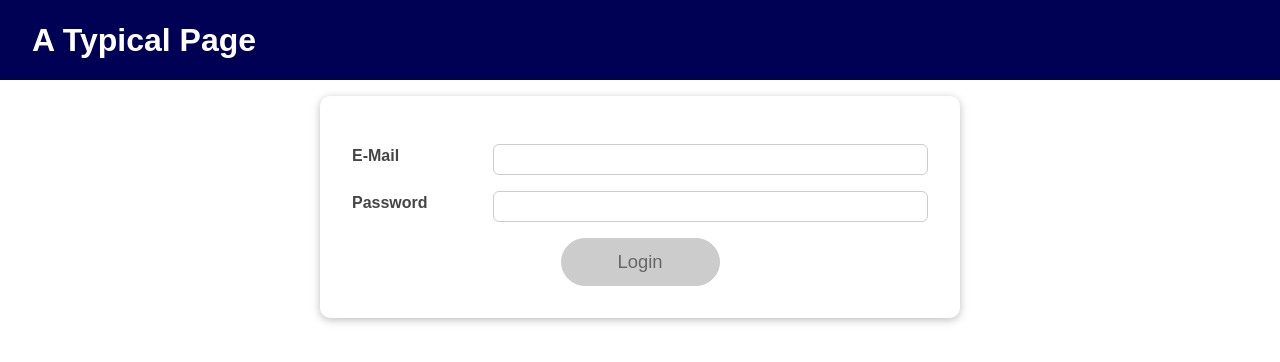
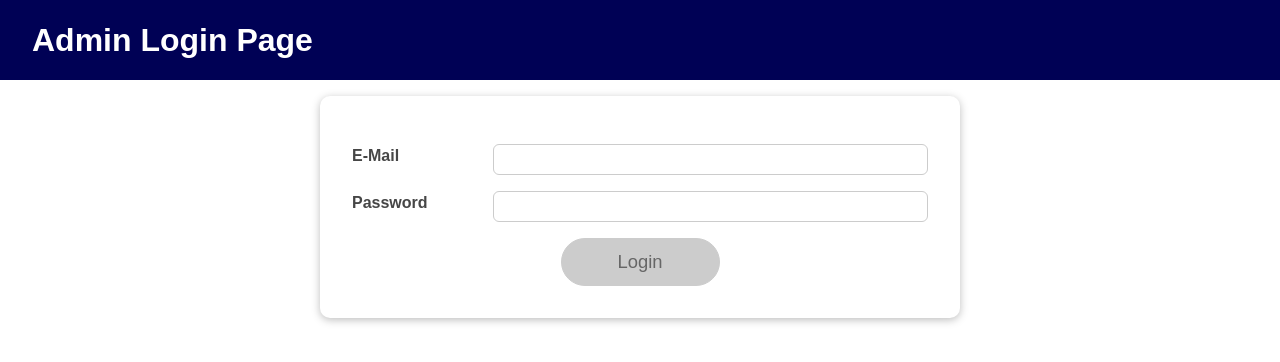
Before and after one commit to farimahnassiri/React, a React (Create React App) app in the folder authentication-screen/: page / in a window 1280 px wide. Shown: the top 362 px of the page. Built offline with nearby package versions, Linux system fonts and the light colour scheme.

Commit message:
text update

```diff
--- a/authentication-screen/src/components/MainHeader/MainHeader.js
+++ b/authentication-screen/src/components/MainHeader/MainHeader.js
@@ -6,7 +6,7 @@ import classes from './MainHeader.module.css';
 const MainHeader = (props) => {
   return (
     <header className={classes['main-header']}>
-      <h1>A Typical Page</h1>
+      <h1>Admin Login Page</h1>
       <Navigation isLoggedIn={props.isAuthenticated} onLogout={props.onLogout} />
     </header>
   );
```
